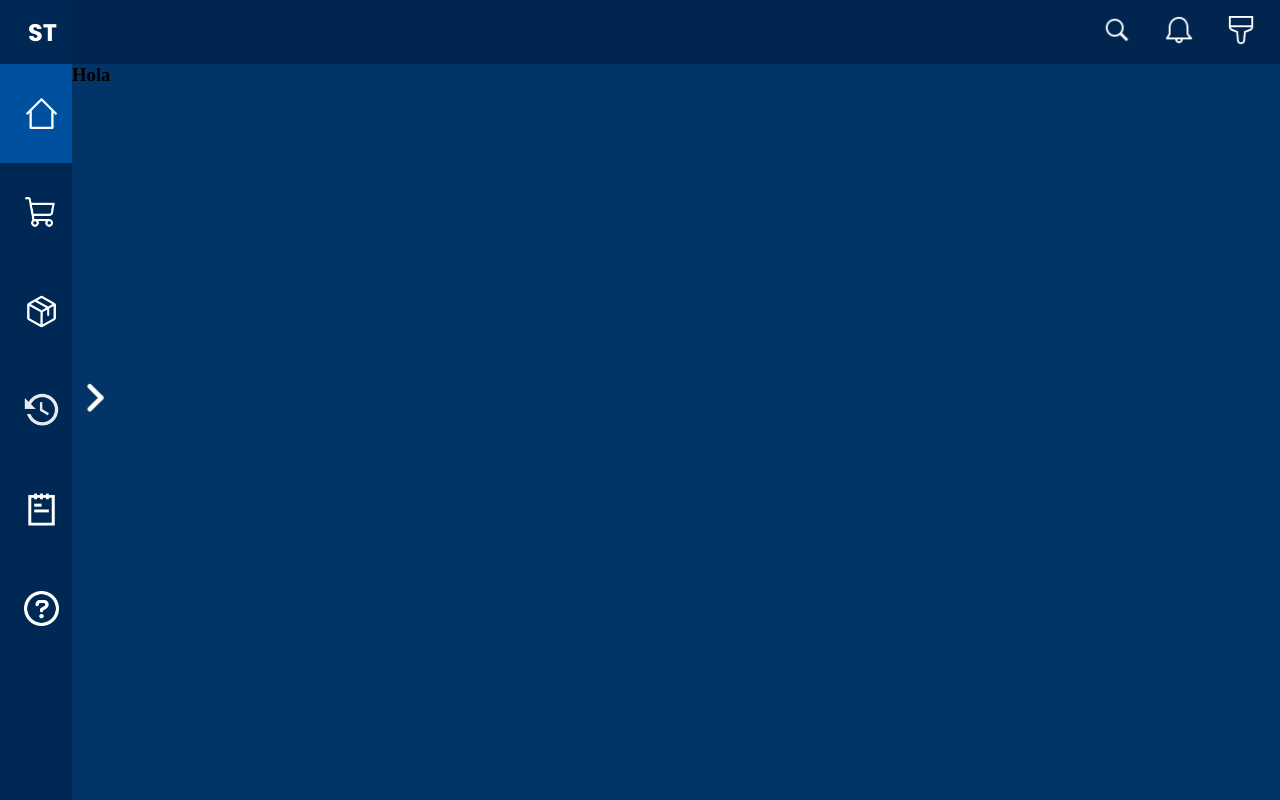
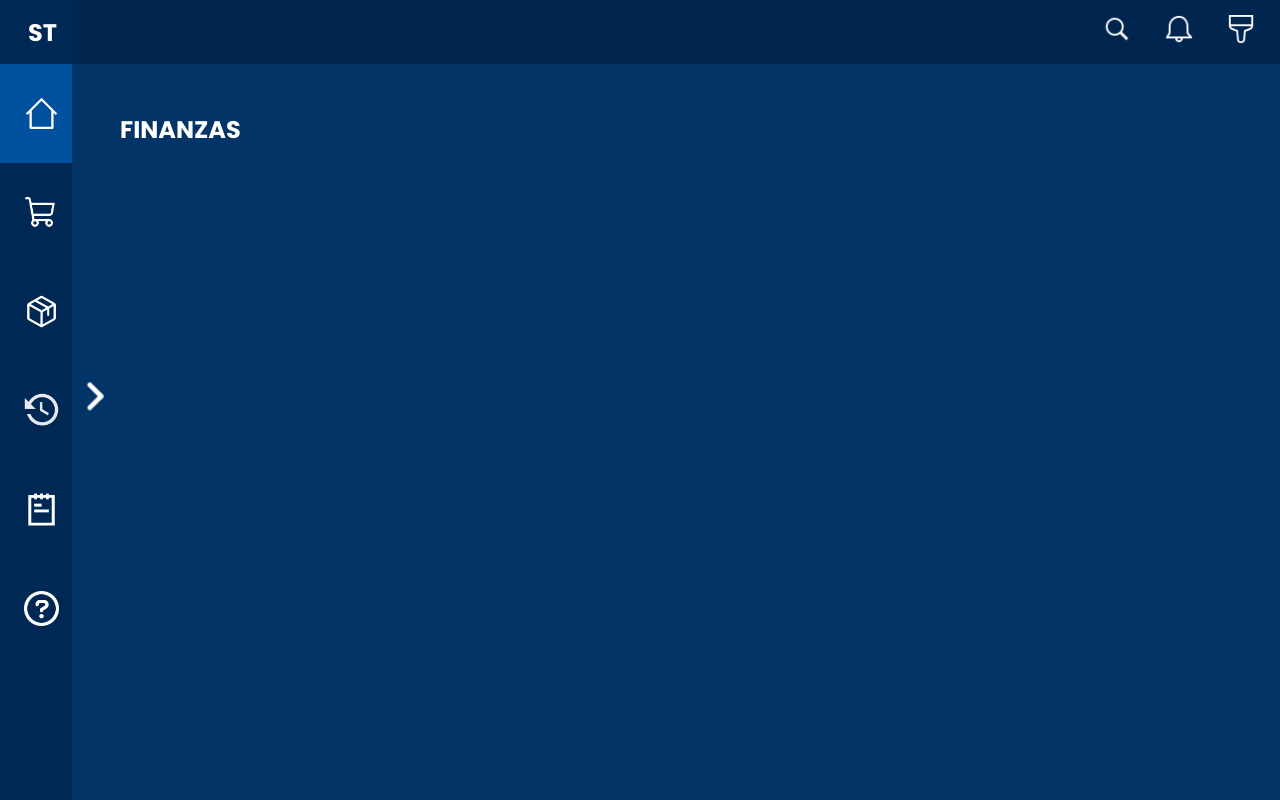
Before and after one commit to luciano-repetti/stocktrack, a Next.js app: page / in a window 1280 px wide. Built offline with nearby package versions, Linux system fonts and the light colour scheme.

Commit message:
add template navbar

```diff
--- /dev/null
+++ b/src/components/Template.jsx
@@ -0,0 +1,16 @@
+import Header from '@/components/Header'
+import Nav from '@/components/Nav'
+import styles from '@/styles/modules/TemplateHead.module.css'
+
+export default function TemplateHead({ children }) {
+
+    return (
+        <main className={styles.main_body}>
+            <Header />
+            <Nav />
+            <main className={styles.main}>
+                {children}
+            </main>
+        </main>
+    )
+}
--- a/src/pages/_app.js
+++ b/src/pages/_app.js
@@ -1,5 +1,10 @@
+import TemplateHead from '@/components/Template'
 import '@/styles/globals.css'
 
 export default function App({ Component, pageProps }) {
-  return <Component {...pageProps} />
+  return (
+    <TemplateHead>
+      <Component {...pageProps} />
+    </TemplateHead>
+  )
 }
--- a/src/pages/index.js
+++ /dev/null
@@ -1,14 +0,0 @@
-import Header from '@/components/Header'
-import Nav from '@/components/Nav'
-
-export default function Home() {
-  return (
-    <main style={{ display: 'flex' }}>
-      <Header />
-      <Nav />
-      <main style={{ marginTop: '8svh' }}>
-        <h3>Hola</h3>
-      </main>
-    </main>
-  )
-}
--- /dev/null
+++ b/src/pages/index.jsx
@@ -0,0 +1,7 @@
+import TemplateHead from '@/components/Template'
+
+export default function Home() {
+  return (
+    <h2>FINANZAS</h2>
+  )
+}
--- a/src/styles/globals.css
+++ b/src/styles/globals.css
@@ -1,12 +1,13 @@
 @import url('https://fonts.googleapis.com/css2?family=Poppins:wght@300;400;500;600;700;800;900&display=swap');
 
 * {
-    padding: 0;
-    margin: 0;
-    box-sizing: border-box;
+  padding: 0;
+  margin: 0;
+  box-sizing: border-box;
 }
 
 body {
-    height: 100svh;
-    background-color: #033468;
+  height: 100svh;
+  background-color: #033468;
+  font-family: 'Poppins', sans-serif;
 }
--- /dev/null
+++ b/src/styles/modules/TemplateHead.module.css
@@ -0,0 +1,10 @@
+.main_body {
+  display: flex;
+}
+
+.main {
+  width: 100%;
+  margin-top: 8svh;
+  color: white;
+  padding: 3em;
+}
```
